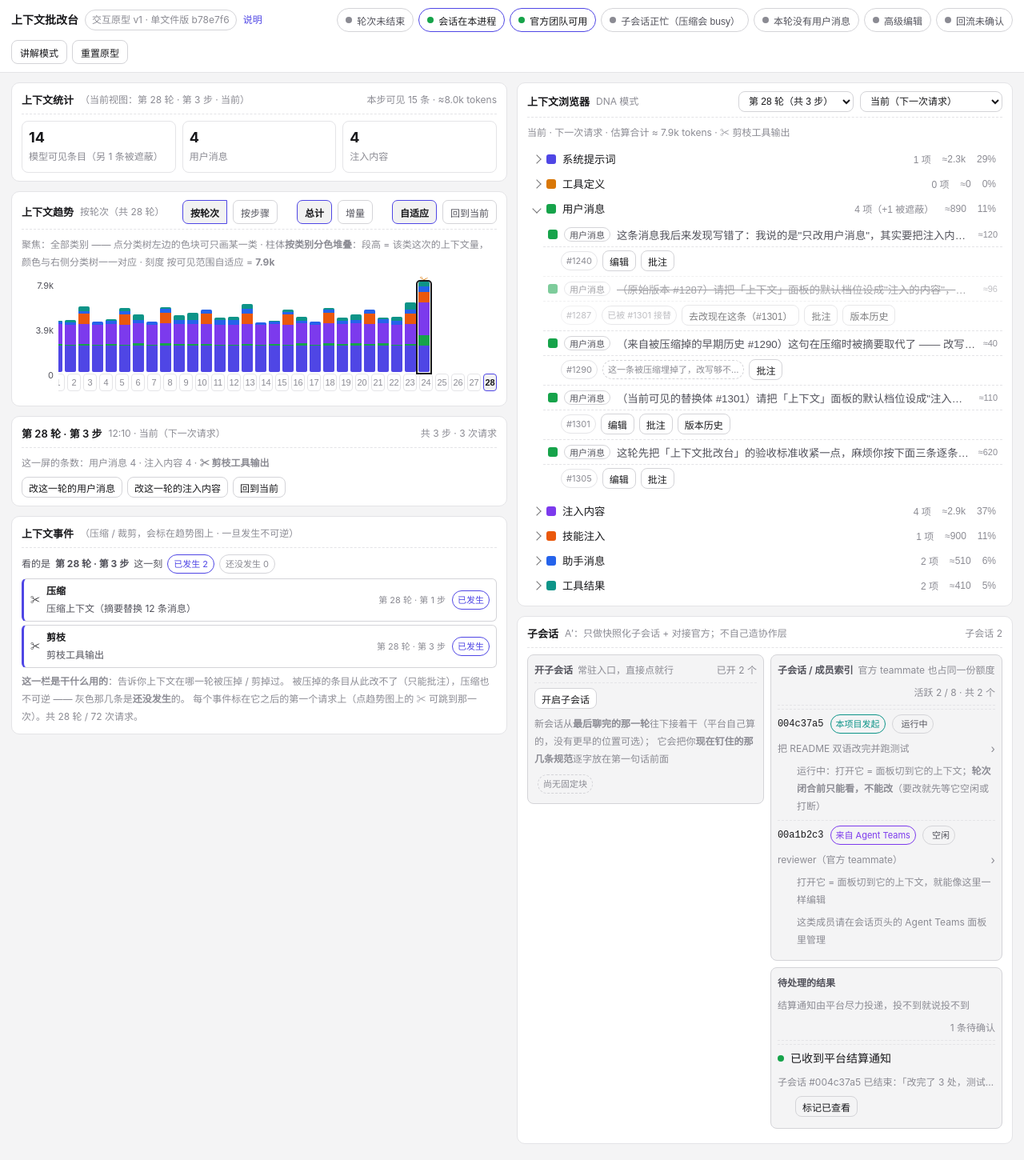
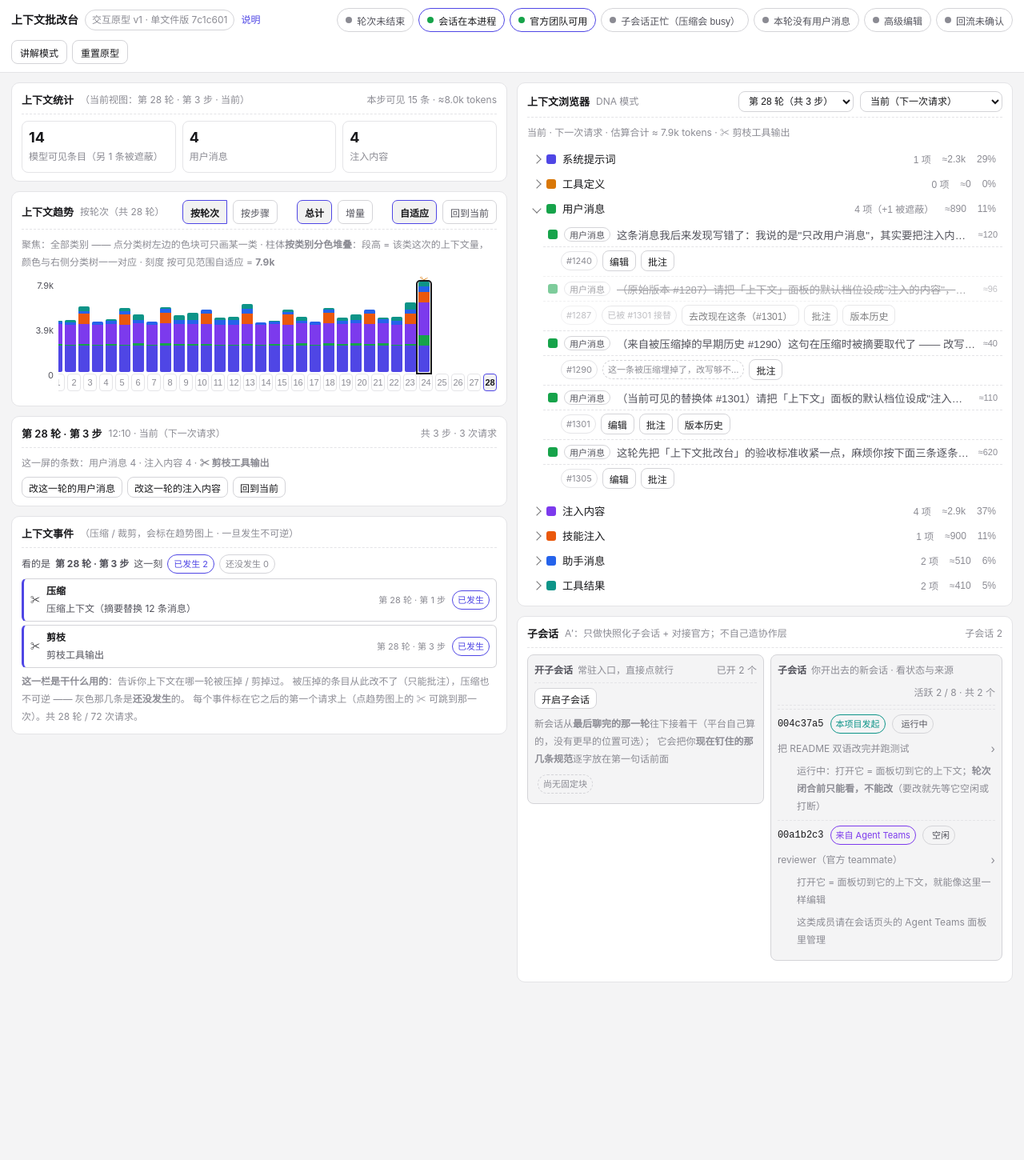
Before and after one commit to idoall/dsh-context-redline, a plain HTML site: page demo/redline-panel.standalone.html in a window 1280 px wide. Shown: the whole page at 80% size. After the commit the page ends 1350 px from the top, so only its background shows below. Drawn offline with Linux system fonts and the light colour scheme.

Commit message:
demo: 删掉「待处理的结果」整块（人工不该干预平台结算账目）+ 子会话卡标题去掉「成员索引」

```diff
--- a/demo/redline-panel.standalone.html
+++ b/demo/redline-panel.standalone.html
@@ -606,7 +606,7 @@ body.explain [data-explain].explain-num::after {
 
 <header class="topbar">
   <div class="brand">
-    <b>上下文批改台</b><span class="tag" title="单文件版打包指纹（demo.css + demo.js 的 sha256 前 7 位）：拿它跟我核对是不是最新版">交互原型 v1 · 单文件版 b78e7f6</span>
+    <b>上下文批改台</b><span class="tag" title="单文件版打包指纹（demo.css + demo.js 的 sha256 前 7 位）：拿它跟我核对是不是最新版">交互原型 v1 · 单文件版 7c1c601</span>
     <a class="link" href="./README.md">说明</a>
   </div>
   <div class="switches" id="switches" aria-label="状态开关"></div>
@@ -1927,7 +1927,7 @@ function renderOrch() {
     </section>
 
     <section class="orchblock" data-block="children">
-    <div class="subhead blocktitle">子会话 / 成员索引 <span class="hint">官方 teammate 也占同一份额度</span>
+    <div class="subhead blocktitle">子会话 <span class="hint">你开出去的新会话 · 看状态与来源</span>
       <span class="bmeta">活跃 ${active} / 8 · 共 ${S.children.length} 个</span></div>
     ${c.length === 0 ? '<div class="cap">（还没有子会话）</div>' : c.map((x, i) => {
       const [stCls, stText] = stateOf(x.state);
@@ -2399,7 +2399,10 @@ function pruneRemovedUI() {
   if (orch) {
     const team = orch.querySelector('[data-block="team"]');
     if (team) team.remove();                                      // 官方团队（名册/任务板）
-    orch.querySelectorAll('[data-act="csend"],[data-act="ctask"],[data-act="teamOpen"],[data-act="copen"],[data-act="cprompt"],[data-act="ccompact"],[data-act="cinterrupt"]')
+    /* 用户 2026-10-02：「待处理的结果」那些是平台自己写的结算账目，人工不该在那里干预（"标记已查看"是我加的）⟹ 整块删掉。 */
+    const pending = orch.querySelector('[data-block="pending"]');
+    if (pending) pending.remove();
+    orch.querySelectorAll('[data-act="csend"],[data-act="ctask"],[data-act="teamOpen"],[data-act="copen"],[data-act="cprompt"],[data-act="ccompact"],[data-act="cinterrupt"],[data-act="pendingSeen"],[data-act="pendingHand"]')
       .forEach((b) => b.remove());   // 派活 / 建成官方任务 / 去官方面板 / 打开 / 发消息 / 压缩 / 打断
     /* 用户 2026-10-02：「压缩、打断应该不需要 —— 进子会话后官方视图右边有箭头，可以随时打断或压缩；
      * 我们前面再加这两个反而多余、容易引起歧义。」⟹ 面板不再提供压缩/打断。 */
```
Also changed, not shown: demo/demo.js (+5 -2 lines), docs/11-session-handoff.md (+11 -0 lines), demo/screenshots/sub2.png (added).
